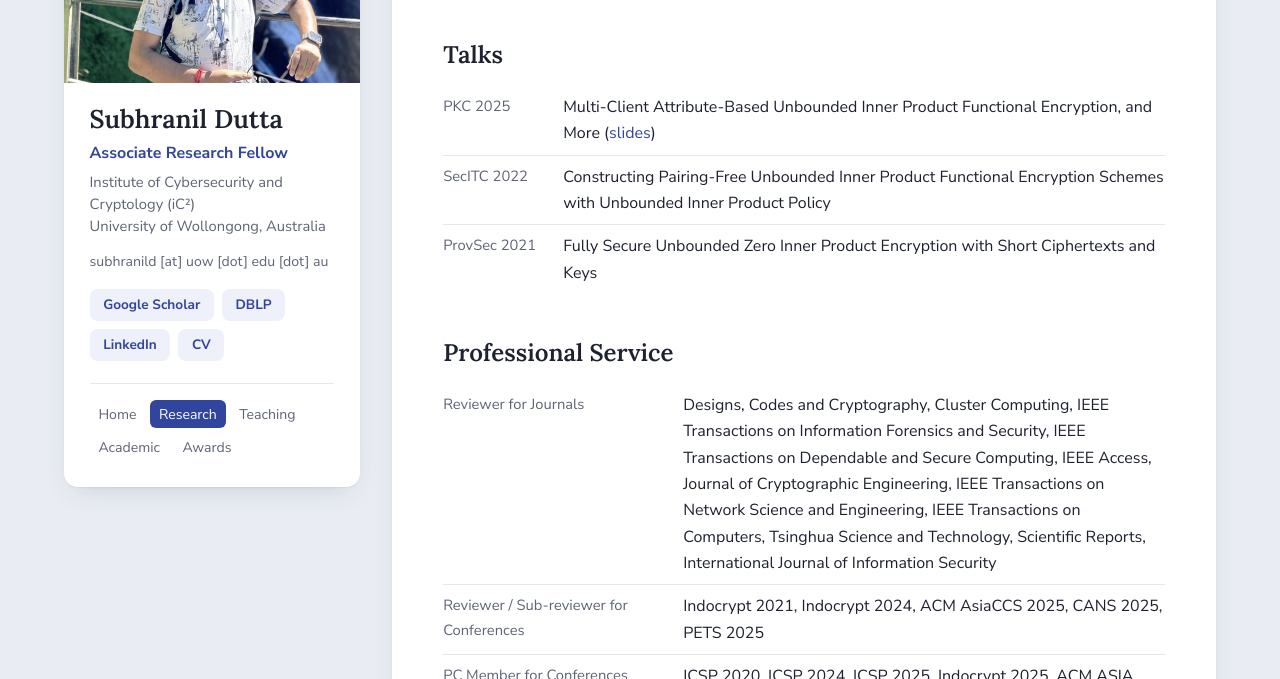
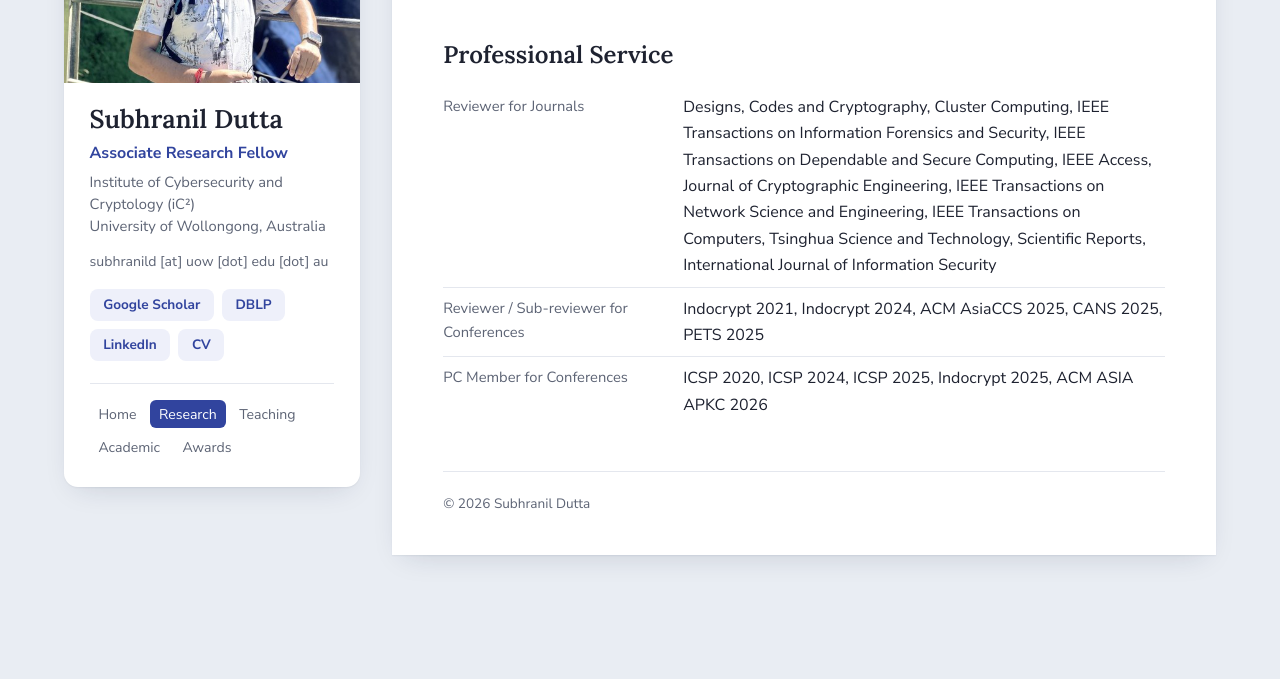
Before and after one commit to Subhranildutta17/subhranildutta17.github.io, a Jekyll site: the page built from research.html, in a window 1280 px wide and 900 px high, scrolled down 1523 px, cut to the strip 221-900 px from the top of the window. Built offline with Jekyll 4.4.1, drawn with Linux system fonts in a browser that asks for light colours.

Commit message:
Add files via upload

```diff
--- a/research.html
+++ b/research.html
@@ -2,7 +2,7 @@
 layout: default
 title: Research
 ---
-{%- comment -%} Content lives in _data/publications.yml, _data/talks.yml and _data/service.yml {%- endcomment -%}
+{%- comment -%} Content lives in _data/publications.yml and _data/service.yml {%- endcomment -%}
 <section id="overview">
   <h1>Research</h1>
   <div class="overview">
@@ -29,18 +29,6 @@ title: Research
   {%- endfor %}
 </section>
 
-{%- if site.data.talks.size > 0 %}
-<section id="talks">
-  <h2>Talks</h2>
-  <dl class="rows">
-    {%- for t in site.data.talks %}
-    <dt>{{ t.event }}</dt>
-    <dd>{{ t.title }}{% if t.slides %} (<a href="{{ t.slides | relative_url }}">slides</a>){% endif %}{% if t.video %} (<a href="{{ t.video }}">video</a>){% endif %}</dd>
-    {%- endfor %}
-  </dl>
-</section>
-{%- endif %}
-
 <section id="service">
   <h2>Professional Service</h2>
   <dl class="rows rows--wide">
```
